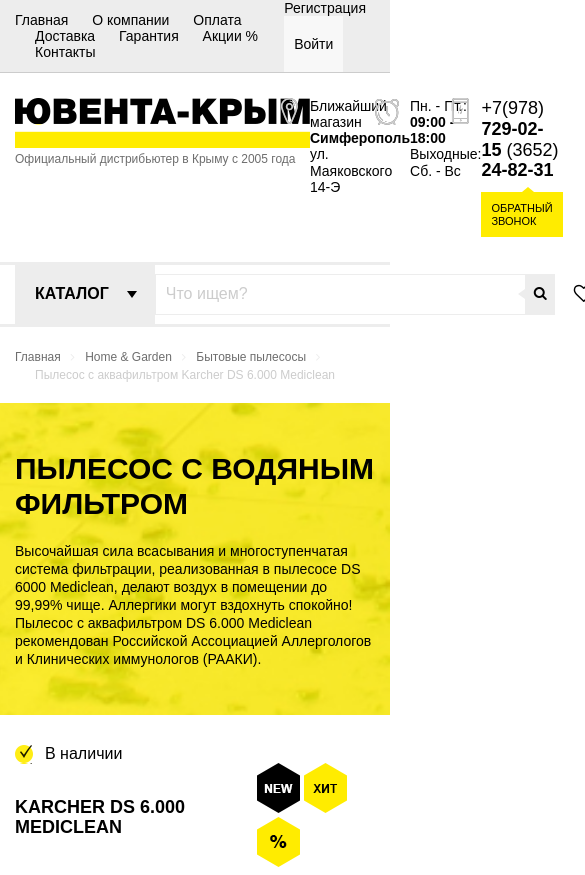
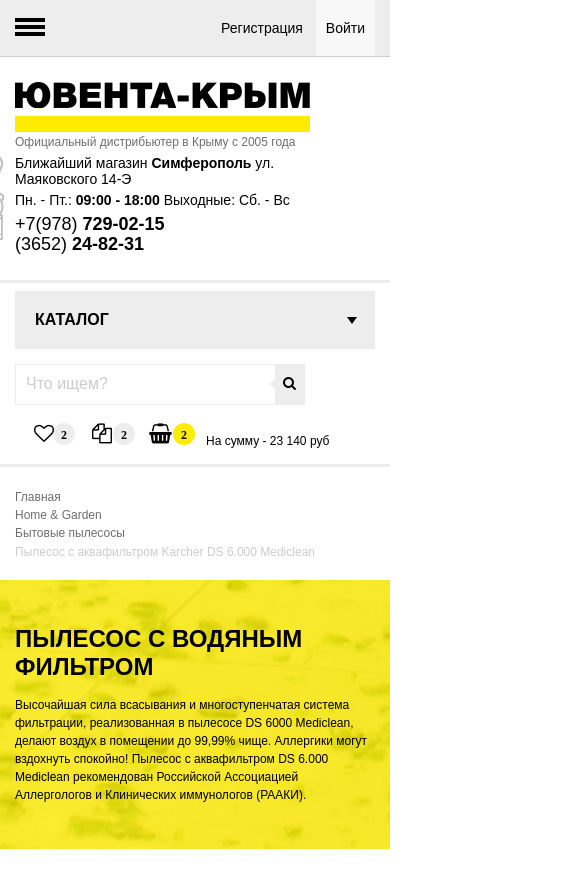
Before and after one commit to vladian95/uventa, a website: page app/index.html in a window 390 px wide. Shown: the top 875 px of the page, 585 px wide, since content can reach past the window. Drawn offline with nearby package versions, Linux system fonts and the light colour scheme; files that its build step writes are made by us from their sources; files whose address does not match are found by name.

Commit message:
adaptive done

```diff
--- a/app/index.html
+++ b/app/index.html
@@ -14,6 +14,11 @@
         <div class="container">
             <div class="header__inner">
                 <nav class="menu">
+                    <div class="menu__btn">
+                        <div class="menu__btn-row"></div>
+                        <div class="menu__btn-row"></div>
+                        <div class="menu__btn-row"></div>
+                    </div>
                     <ul>
                         <li><a href="#">Главная</a></li>
                         <li><a href="#">О компании</a></li>
@@ -57,8 +62,8 @@
                 </p>
                 <p class="contacts__item contacts__item-num">
                     <img src="images/contact-phone.svg" alt="#">
-                    +7(978)<span> 729-02-15</span>
-                    (3652)<span> 24-82-31</span>
+                    <a href="tel:79787290215">+7(978)<span> 729-02-15</span></a>
+                    <a href="tel:3652248231">(3652)<span> 24-82-31</span></a>
                     <a class="callback">обратный звонок</a>
                 </p>
             </div>
--- a/app/js/main.js
+++ b/app/js/main.js
@@ -7,3 +7,9 @@
         item.parentNode.dataset.totalValue = itemValue;
     })
 );
+
+$(function(){
+    $('.menu__btn').on('click', function(){
+        $('.menu > ul').slideToggle();
+    });
+});
--- /dev/null
+++ b/app/scss/_media.scss
@@ -0,0 +1,176 @@
+@media (max-width: 900px){
+    .contacts{
+        .contacts__inner{
+            display: block;
+            .contacts__item{
+                max-width: 100%;
+                margin-top: 5px;
+                .callback{
+                    display: none;
+                }
+            }
+        }
+    }
+    .search{
+        .search__inner{
+            display: block;
+            .catalog{
+                margin-top: 8px;
+            }
+            .search__form{
+                margin-top: 15px;
+                &::after{
+                    left: 364px;
+                }
+                &::before{
+                    left: 379px;
+                }
+            }
+            .search__icon-box{
+                margin: 15px 0px;
+            }
+        }
+    }
+}
+@media (max-width: 840px) {
+    .header{
+        .header__inner{
+            .menu {
+                .menu__btn {
+                    display: block;
+                }
+                ul {
+                    display: none;
+                    position: absolute;
+                    top: 57px;
+                    left: 0;
+                    right: 0;
+                    width: 100%;
+                    z-index: 10;
+                    background-color: #ededed;
+                    li {
+                        display: block;
+                        text-align: center;
+                        border: 1px solid #cccccc;
+                        padding: 10px 0px;
+                        & + li {
+                            margin-left: 0;
+                        }
+                        a{
+                            width: 100%;
+                        }
+                    }
+                }
+            }
+        }
+    }
+}
+@media (max-width: 655px){
+    .breadcrumbs{
+        .breadcrumbs__inner{
+            .breadcrumbs__list{
+                li{
+                    display: block;
+                    & + li{
+                        margin-left: 0;
+                    }
+                    a{
+                        &::before{
+                            display: none;
+                        }
+                    }
+                }
+            }
+        }
+    }
+    .description{
+        .container{
+            .description__title{
+                font-size: 24px;
+            }
+            .description__text{
+                font-size: 12px;
+            }
+        }
+    }
+    .about-item{
+        .container{
+            .about-item__right{
+                .top-content{
+                    display: block;
+                    padding-bottom: 13px;
+                }
+                .bottom__content{
+                    .price__inner{
+                        display: block;
+                        .price__link{
+                            margin: 15px 0px 15px 37px;
+                        }
+                    }
+                }
+            }
+        }
+    }
+}
+@media (max-width: 430px){
+    .contacts{
+        .contacts__inner{
+            .contacts__item{
+                max-width: 276px;
+            }
+        }
+    }
+    .search{
+        .search__inner{
+
+            .catalog{
+
+            }
+            .search__form{
+                input{
+                    width: 290px;
+                }
+                &::after{
+                    left: 254px;
+                }
+                &::before{
+                    left: 268px;
+                }
+            }
+            .search__icon-box{
+                margin: 15px 0px;
+                flex-wrap: wrap;
+                span{
+                    margin-top: 15px;
+                }
+            }
+        }
+    }
+}
+
+
+
+
+
+
+
+
+
+
+
+
+
+
+
+
+@media (min-width: 840px){
+    .header{
+        .header__inner{
+            .menu{
+                ul{
+                    display: block !important;
+                }
+            }
+        }
+    }
+}
--- a/app/scss/style.scss
+++ b/app/scss/style.scss
@@ -1,6 +1,7 @@
 @import "vars";
 @import "global";
 @import "fonts";
+@import "media";
 
 .header {
     background-color: #ededed;
@@ -16,6 +17,16 @@
     font-size: 14px;
     align-items: center;
     .menu {
+        .menu__btn{
+            width: 30px;
+            display: none;
+            .menu__btn-row{
+                width: 100%;
+                height: 4px;
+                background-color: #000;
+                margin-bottom: 3px;
+            }
+        }
         ul {
             li {
                 display: inline-block;
@@ -85,6 +96,9 @@
         max-width: 150px;
         font-size: 18px;
         position: relative;
+        a{
+            color: #000;
+        }
         img{
             position: absolute;
             left: -30px;
```
